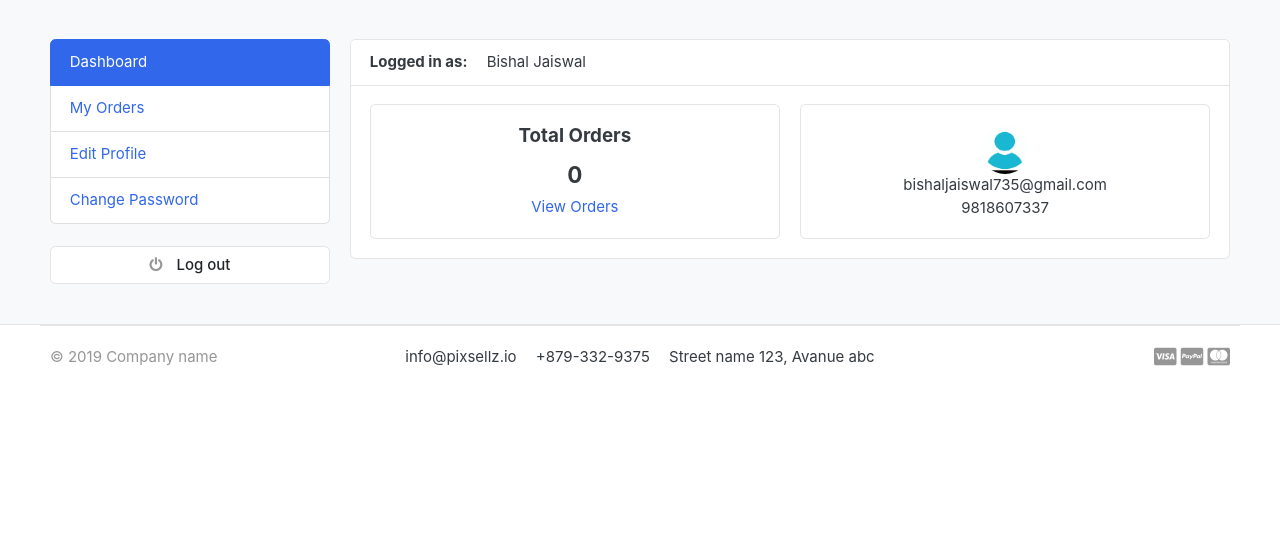
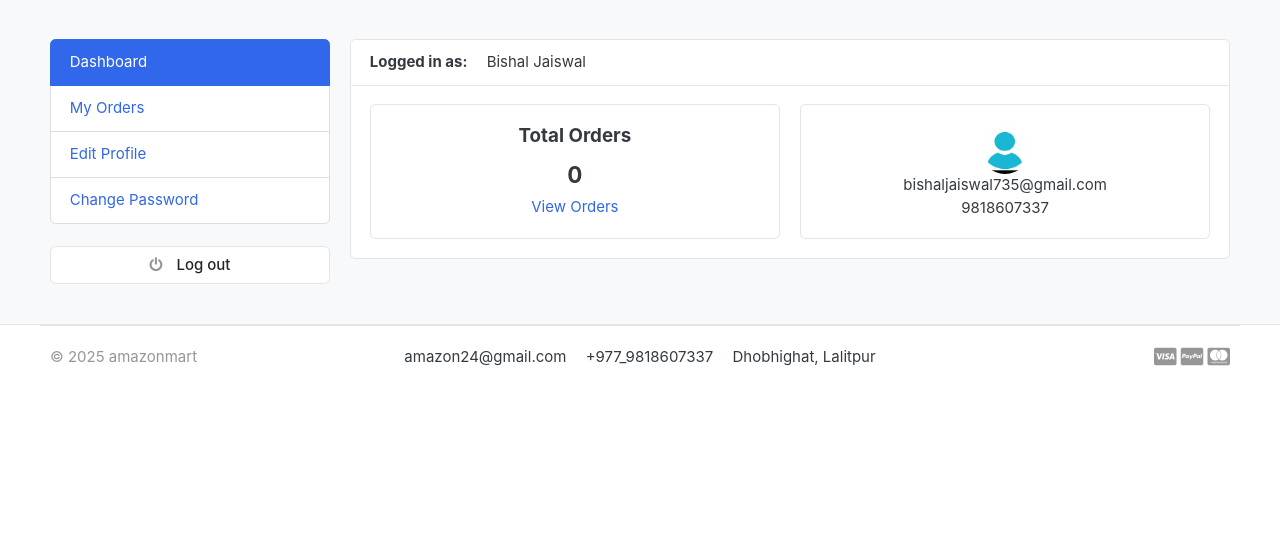
Before and after one commit to bishaljaiswal735/ecommerce_using_django, a Django app: page /account/dashboard/ in a window 1280 px wide. Shown: the part 119-658 px from the top of the page. Run offline with Django 5.2, Linux system fonts and the light colour scheme; a user stored in the database is signed in; data comes from the database, SQL or seed files in the repository; data that the repository does not hold is empty; some libraries are stand-ins or nearby versions; some web fonts are replaced.

Commit message:
just error fixed

```diff
--- a/ecommerce/templates/base.html
+++ b/ecommerce/templates/base.html
@@ -10,7 +10,7 @@
       content="width=device-width, initial-scale=1, shrink-to-fit=no"
     />
 
-    <title>GreatKart | One of the Biggest Online Shopping Platform</title>
+    <title>Amazon | One of the Biggest Online Shopping Platform</title>
 
     <link
       href="{% static 'images/favicon.ico' %}"
--- a/ecommerce/templates/includes/footer.html
+++ b/ecommerce/templates/includes/footer.html
@@ -3,12 +3,12 @@
       <div class="container">
         <section class="footer-bottom border-top row">
           <div class="col-md-2">
-            <p class="text-muted">&copy 2019 Company name</p>
+            <p class="text-muted">&copy 2025 amazonmart</p>
           </div>
           <div class="col-md-8 text-md-center">
-            <span class="px-2">info@pixsellz.io</span>
-            <span class="px-2">+879-332-9375</span>
-            <span class="px-2">Street name 123, Avanue abc</span>
+            <span class="px-2">amazon24@gmail.com</span>
+            <span class="px-2">+977_9818607337</span>
+            <span class="px-2">Dhobhighat, Lalitpur</span>
           </div>
           <div class="col-md-2 text-md-right text-muted">
             <i class="fab fa-lg fa-cc-visa"></i>
```
Also changed, not shown: ecommerce/static/images/favicon.ico.
